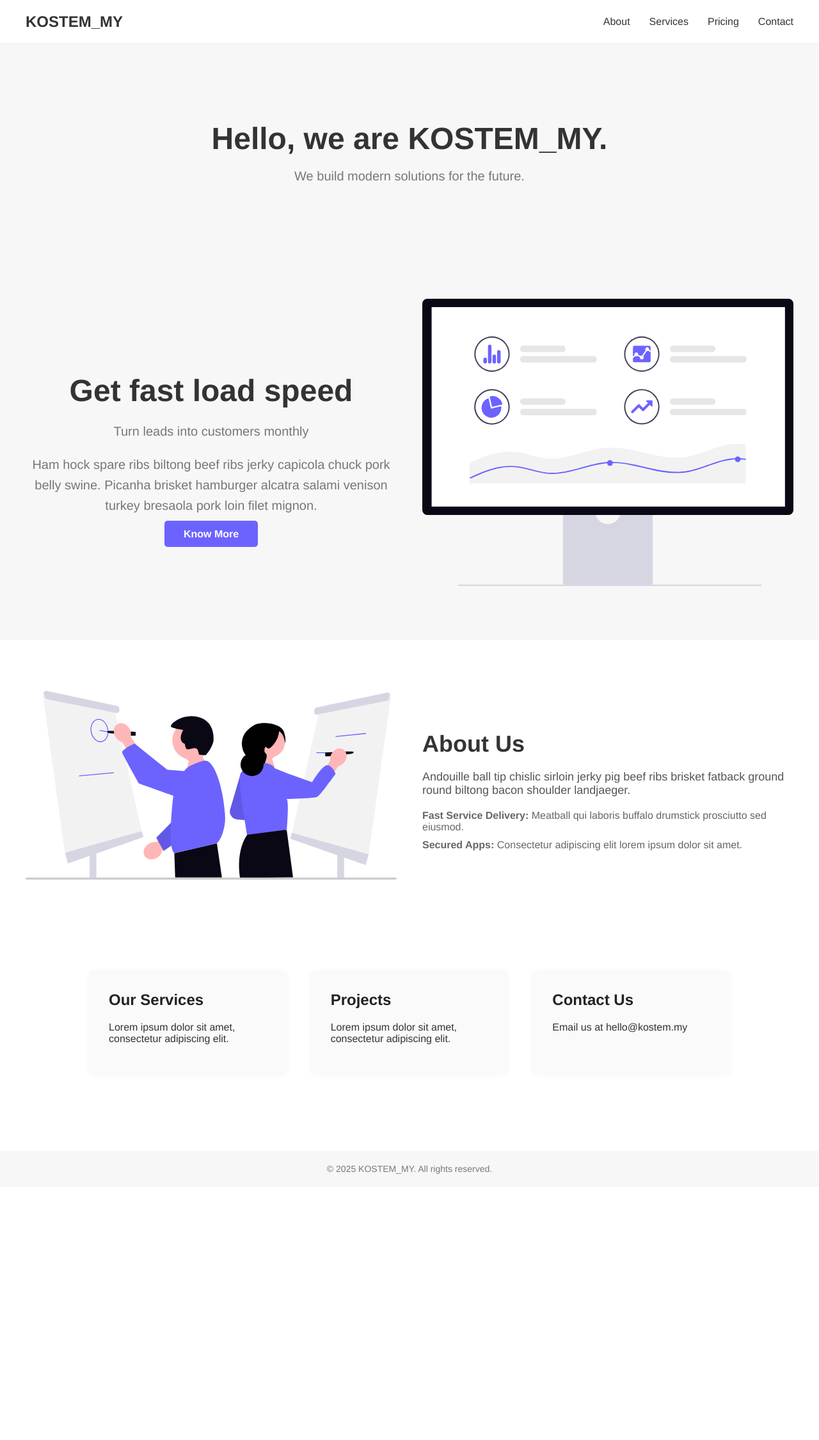
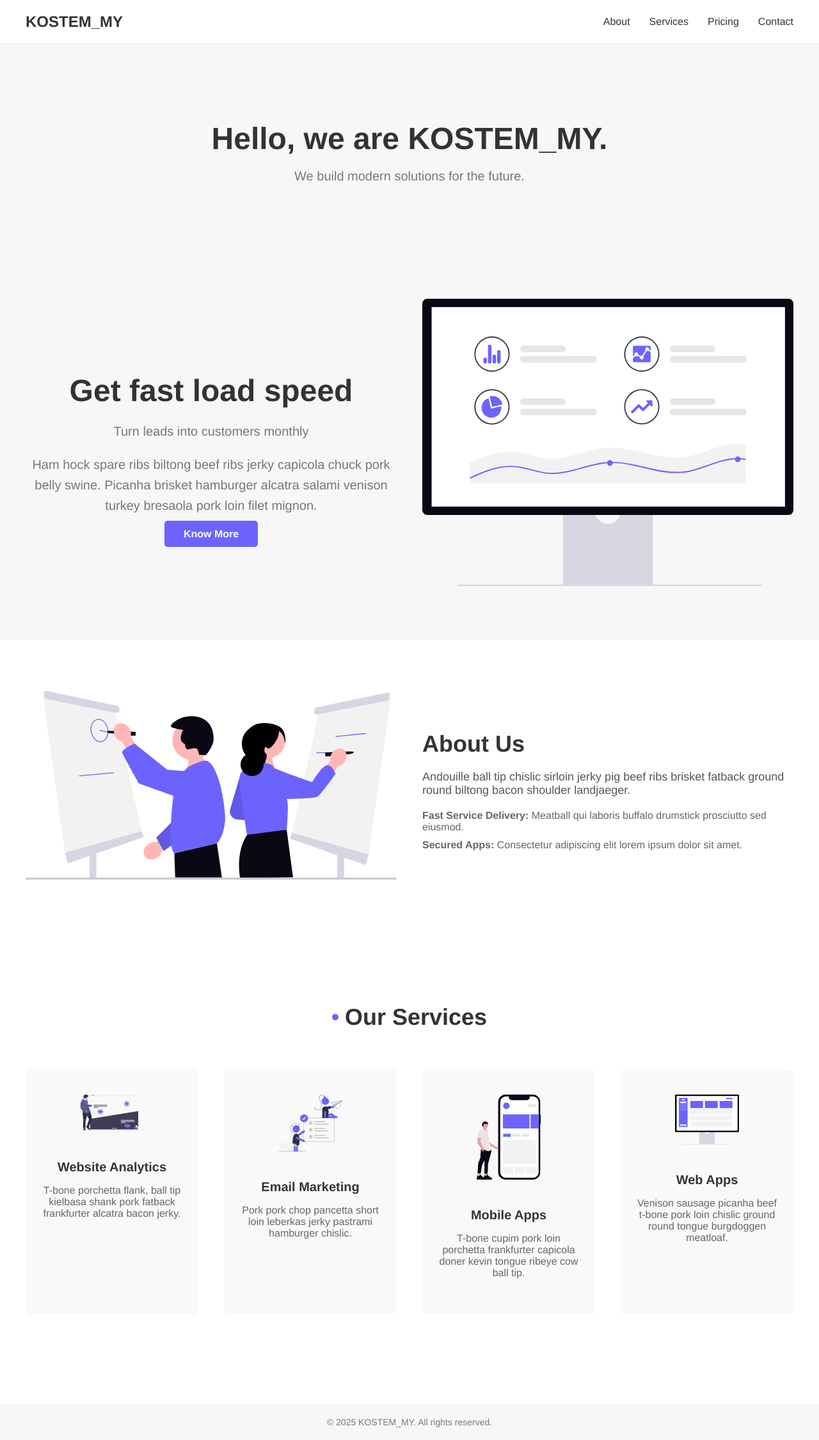
Before and after one commit to kostem-my/kostem-my.github.io, a Jekyll site: the page built from index.html, in a window 1280 px wide. Shown: the whole page at 64% size. Built offline with Jekyll 4.4.1, drawn with Linux system fonts in a browser that asks for light colours; before the commit the page ends 1855 px from its top, so only the background shows below that.

Commit message:
Update services section

```diff
--- a/assets/css/style.css
+++ b/assets/css/style.css
@@ -99,7 +99,7 @@
 
 
 
-
+/* Hero style */
 .hero {
   padding: 80px 20px;
   background: #f9f9f9;
@@ -151,7 +151,7 @@
 }
 
 
-
+/* About style */
 .about {
   padding: 80px 20px;
   background: #fff;
@@ -192,6 +192,73 @@
 .about-image img {
   max-width: 100%;
   height: auto;
+}
+
+
+/* Services style */
+.services {
+  padding: 80px 20px;
+  background: #fff;
+}
+
+.services .container {
+  max-width: 1200px;
+  margin: 0 auto;
+}
+
+.section-title {
+  text-align: center;
+  font-size: 36px;
+  font-weight: bold;
+  margin-bottom: 60px;
+  color: #333;
+  display: flex;
+  align-items: center;
+  justify-content: center;
+  gap: 10px;
+}
+
+.section-title .bullet {
+  display: inline-block;
+  width: 10px;
+  height: 10px;
+  background: #6c63ff;
+  border-radius: 50%;
+}
+
+.services-grid {
+  display: grid;
+  grid-template-columns: repeat(auto-fit, minmax(250px, 1fr));
+  gap: 40px;
+}
+
+.service-box {
+  text-align: center;
+  background: #f9f9f9;
+  padding: 40px 20px;
+  border-radius: 8px;
+  transition: transform 0.3s ease, box-shadow 0.3s ease;
+}
+
+.service-box img {
+  max-width: 100px;
+  margin-bottom: 20px;
+}
+
+.service-box h3 {
+  font-size: 20px;
+  margin-bottom: 15px;
+  color: #333;
+}
+
+.service-box p {
+  font-size: 16px;
+  color: #666;
+}
+
+.service-box:hover {
+  transform: translateY(-5px);
+  box-shadow: 0 10px 20px rgba(0,0,0,0.1);
 }
 
 
--- a/index.html
+++ b/index.html
@@ -41,7 +41,38 @@ title: KOSTEM_MY
   </div>
 </section>
 
+<section id="services" class="services">
+  <div class="container">
+    <h2 class="section-title">
+      <span class="bullet"></span> Our Services
+    </h2>
 
+    <div class="services-grid">
+      <div class="service-box">
+        <img src="/assets/images/service-analytics.svg" alt="Website Analytics" />
+        <h3>Website Analytics</h3>
+        <p>T-bone porchetta flank, ball tip kielbasa shank pork fatback frankfurter alcatra bacon jerky.</p>
+      </div>
+      <div class="service-box">
+        <img src="/assets/images/service-email.svg" alt="Email Marketing" />
+        <h3>Email Marketing</h3>
+        <p>Pork pork chop pancetta short loin leberkas jerky pastrami hamburger chislic.</p>
+      </div>
+      <div class="service-box">
+        <img src="/assets/images/service-mobile.svg" alt="Mobile Apps" />
+        <h3>Mobile Apps</h3>
+        <p>T-bone cupim pork loin porchetta frankfurter capicola doner kevin tongue ribeye cow ball tip.</p>
+      </div>
+      <div class="service-box">
+        <img src="/assets/images/service-web.svg" alt="Web Apps" />
+        <h3>Web Apps</h3>
+        <p>Venison sausage picanha beef t-bone pork loin chislic ground round tongue burgdoggen meatloaf.</p>
+      </div>
+    </div>
+  </div>
+</section>
+
+<!--
 <section class="content">
   <div class="grid">
     <div class="box">
@@ -58,3 +89,4 @@ title: KOSTEM_MY
     </div>
   </div>
 </section>
+-->
```
Also changed, not shown: assets/images/service-analytics.svg (added), assets/images/service-email.svg (added), assets/images/service-mobile.svg (added), assets/images/service-web.svg (added).
